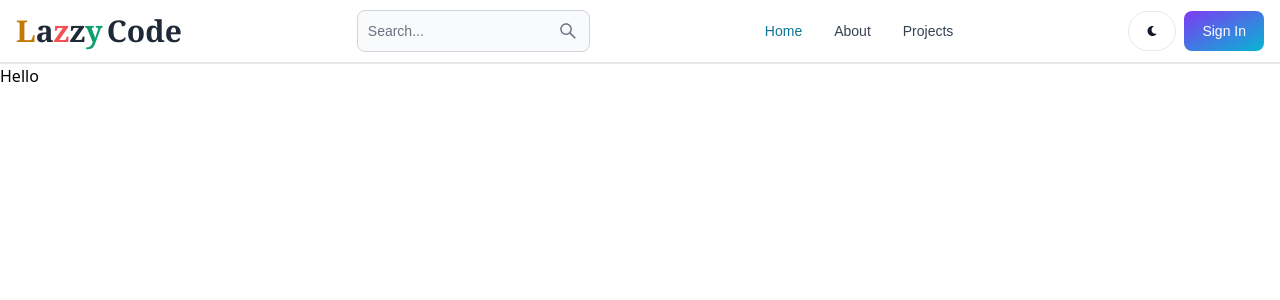
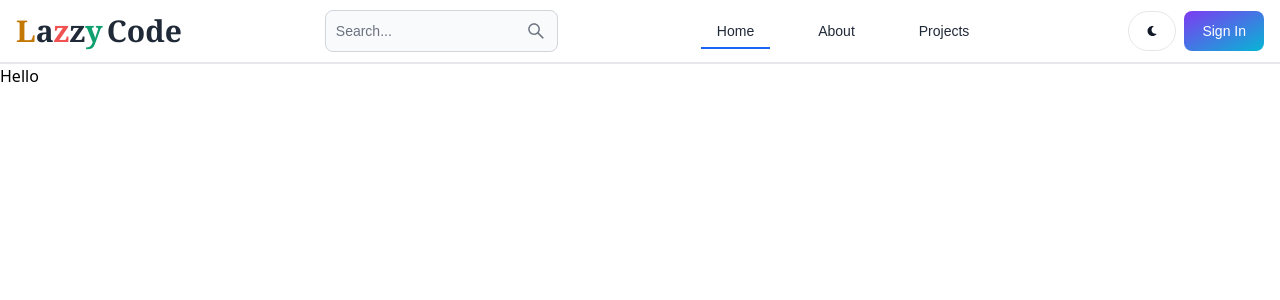
Before and after one commit to maaz-official/MERN-Stack-Blog-Project, a React (Vite) app in the folder frontend/: page / in a window 1280 px wide. Shown: the top 300 px of the page. Built offline with nearby package versions, Linux system fonts and the light colour scheme.

Commit message:
change the Links style

```diff
--- a/frontend/src/components/Header.jsx
+++ b/frontend/src/components/Header.jsx
@@ -1,14 +1,19 @@
-import React from 'react';
-import { Link, useLocation } from 'react-router-dom';
-import { Button, Navbar, TextInput } from 'flowbite-react';
-import { AiOutlineSearch } from 'react-icons/ai';
-import { FaMoon } from 'react-icons/fa';
+import React from "react";
+import { Link, useLocation } from "react-router-dom";
+import { Button, Navbar, TextInput } from "flowbite-react";
+import { AiOutlineSearch } from "react-icons/ai";
+import { FaMoon } from "react-icons/fa";
 
 export default function Header() {
   const path = useLocation().pathname;
   return (
-    <Navbar className='border-b-2 header'> {/* Added 'header' class */}
-    <Link to="/" className="flex items-center font-serif text-3xl font-bold text-gray-800">
+    <Navbar className="border-b-2 header">
+      {" "}
+      {/* Added 'header' class */}
+      <Link
+        to="/"
+        className="flex items-center font-serif text-3xl font-bold text-gray-800"
+      >
         <span className="text-yellow-500">L</span>
         <span>a</span>
         <span className="text-red-500">z</span>
@@ -18,39 +23,65 @@ export default function Header() {
       </Link>
       <form>
         <TextInput
-          type='text'
-          placeholder='Search...'
+          type="text"
+          placeholder="Search..."
           rightIcon={AiOutlineSearch}
-          className='hidden lg:inline'
+          className="hidden lg:inline"
         />
       </form>
-      <Button className='w-12 h-10 lg:hidden' color='gray' pill>
+      <Button className="w-12 h-10 lg:hidden" color="gray" pill>
         <AiOutlineSearch />
       </Button>
-      <div className='flex gap-2 md:order-2'> {/* Updated responsive classes */}
-        <Button className='w-12 h-10 hidden sm:inline' color='gray' pill>
+      <div className="flex gap-2 md:order-2">
+        {" "}
+        {/* Updated responsive classes */}
+        <Button className="w-12 h-10 hidden sm:inline" color="gray" pill>
           <FaMoon />
         </Button>
-        <Link to='/signin'>
-          <Button gradientDuoTone='purpleToBlue'>Sign In</Button>
+        <Link to="/signin">
+          <Button gradientDuoTone="purpleToBlue">Sign In</Button>
         </Link>
         <Navbar.Toggle />
       </div>
-      <Navbar.Collapse> {/* Collapsible Navbar section */}
-          <Navbar.Link active={path === '/' } as={'div'}>
-            <Link to='/'>
+      <Navbar.Collapse>
+        {" "}
+        {/* Collapsible Navbar section */}
+        <Navbar.Link active={path === "/"} as={"div"} className="relative">
+          <Link
+            to="/"
+            className="block py-2 px-4 text-gray-800 hover:text-blue-600 transition duration-300"
+          >
             Home
           </Link>
+          {path === "/" && (
+            <div className="absolute inset-x-0 bottom-0 h-0.5 bg-blue-600"></div>
+          )}
         </Navbar.Link>
-          <Navbar.Link active={path === '/about'} as={'div'}>
-            <Link to='/about'>
+        <Navbar.Link active={path === "/about"} as={"div"} className="relative">
+          <Link
+            to="/about"
+            className="block py-2 px-4 text-gray-800 hover:text-blue-600 transition duration-300"
+          >
             About
           </Link>
+          {path === "/about" && (
+            <div className="absolute inset-x-0 bottom-0 h-0.5 bg-blue-600"></div>
+          )}
         </Navbar.Link>
-          <Navbar.Link active={path === '/projects'} as={'div'}>
-            <Link to='/projects'>
+        <Navbar.Link
+          active={path === "/projects"}
+          as={"div"}
+          className="relative"
+        >
+          <Link
+            to="/projects"
+            className="block py-2 px-4 text-gray-800 hover:text-blue-600 transition duration-300"
+          >
             Projects
           </Link>
+          {path === "/projects" && (
+            <div className="absolute inset-x-0 bottom-0 h-0.5 bg-blue-600"></div>
+          )}
         </Navbar.Link>
       </Navbar.Collapse>
     </Navbar>
```
Lines whose indentation alone changed are shown as unchanged.
